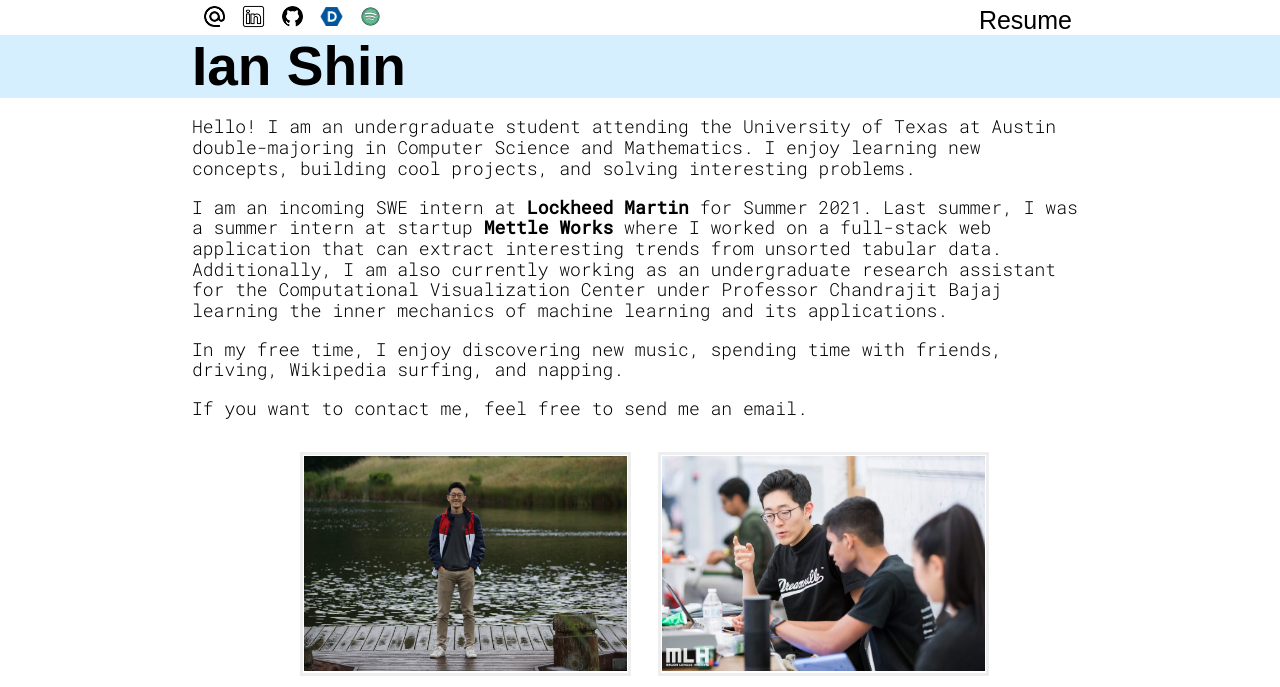
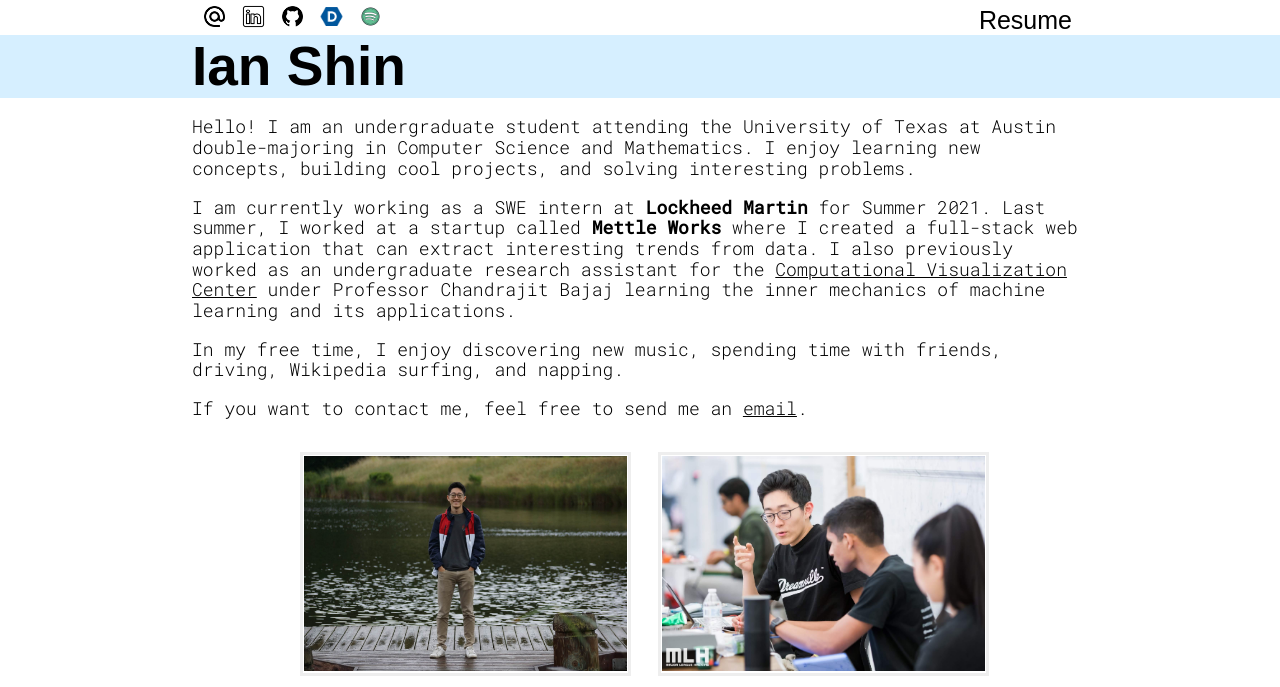
Before and after one commit to ian1780/ian1780.github.io, a website: page index.html in a window 1280 px wide. Shown: the top 687 px of the page. Drawn offline with Linux system fonts and the light colour scheme; a web font is replaced by a local one.

Commit message:
updated resume, updated bio

```diff
--- a/css/main.css
+++ b/css/main.css
@@ -39,6 +39,9 @@ body {
     padding-top: 1%;
     padding-left: 10px;
 }
+#icons a {
+    text-decoration: none;
+}
 #icons a:hover {
     text-decoration: none;
 }
@@ -53,6 +56,7 @@ body {
     font-size: 25px;
     font-family: 'Work_Sans', sans-serif;
     margin-right: 20px;
+    text-decoration: none;
 }
 #navigation a:hover {
     text-decoration: none;
@@ -91,7 +95,7 @@ body {
 
 a {
     color: black;
-    text-decoration: none;
+    text-decoration: underline;
 }
 a:visited {
     color: black;
--- a/index.html
+++ b/index.html
@@ -55,9 +55,9 @@
 				I enjoy learning new concepts, building cool projects, and solving interesting problems.
 			</p>
 			<p>
-				I am an incoming SWE intern at <b>Lockheed Martin</b> for Summer 2021. Last summer, I was a summer intern at startup <b>Mettle Works</b> where
-				I worked on a full-stack web application that can extract interesting trends from unsorted tabular data.
-				Additionally, I am also currently working as an undergraduate research assistant for the <a href="https://cvcweb.oden.utexas.edu/cvcwp/">Computational Visualization Center</a>
+				I am currently working as a SWE intern at <b>Lockheed Martin</b> for Summer 2021. Last summer, I worked at a startup called <b>Mettle Works</b> where
+				I created a full-stack web application that can extract interesting trends from data.
+				I also previously worked as an undergraduate research assistant for the <a href="https://cvcweb.oden.utexas.edu/cvcwp/">Computational Visualization Center</a>
 				under Professor Chandrajit Bajaj learning the inner mechanics of machine learning and its applications.
 			</p>
 			<p>
```
Also changed, not shown: 1 other file.
